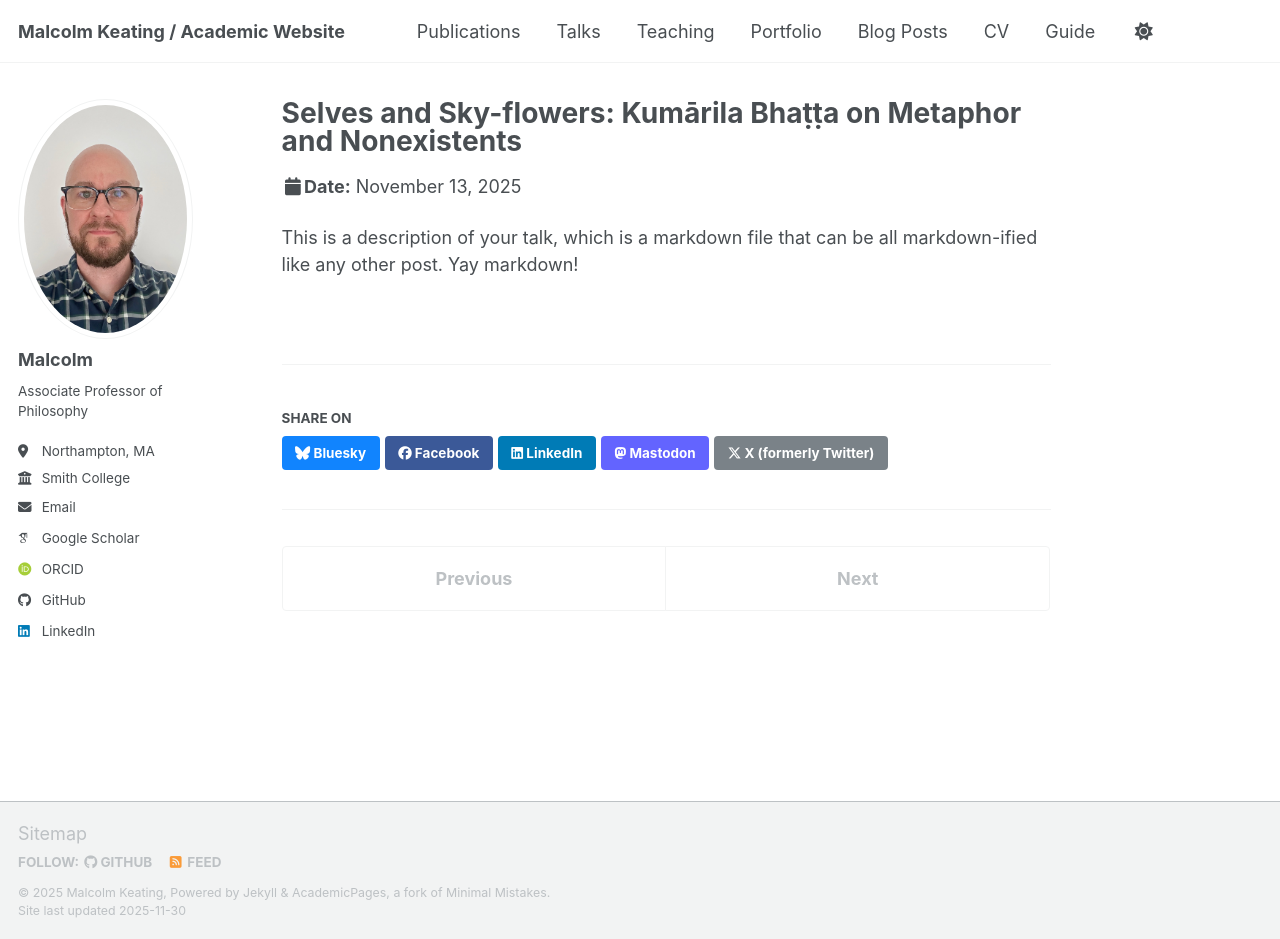
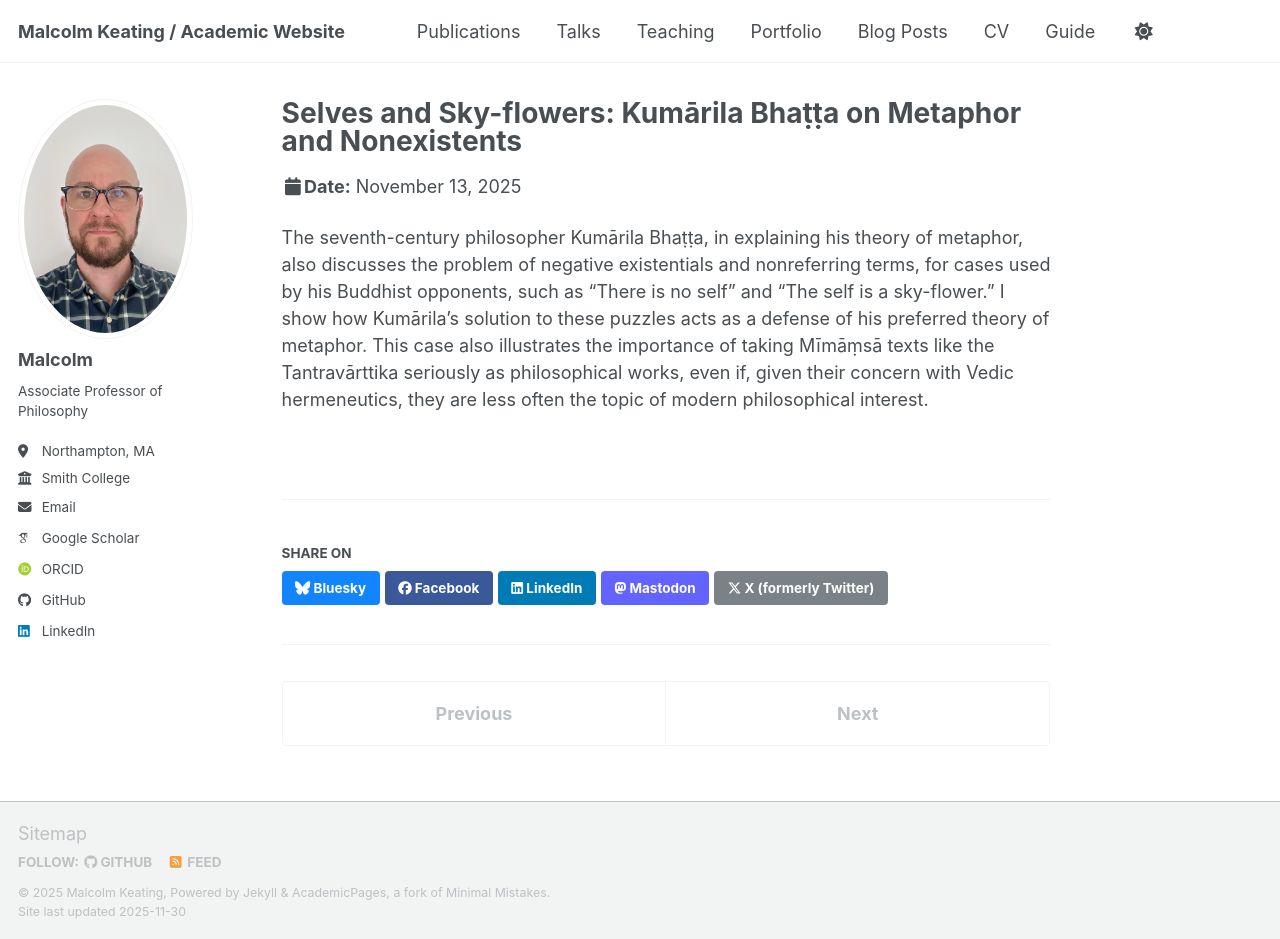
Before and after one commit to malcolmkeating/malcolmkeating.github.io, a Jekyll site: the page built from _talks/2025-11-13-talk-1.md, in a window 1280 px wide and 939 px high. Built offline with Jekyll 4.4.1, drawn with Linux system fonts in a browser that asks for light colours; some web fonts are replaced; a script bundle is joined from its source files by our own code; library files that are not in the unit come from our copies.

Commit message:
Update 2025-11-13-talk-1.md
Added talk description

```diff
--- a/_talks/2025-11-13-talk-1.md
+++ b/_talks/2025-11-13-talk-1.md
@@ -8,4 +8,4 @@ date: 2025-11-13
 location: "Oxford, UK"
 ---
 
-This is a description of your talk, which is a markdown file that can be all markdown-ified like any other post. Yay markdown!
+The seventh-century philosopher Kumārila Bhaṭṭa, in explaining his theory of metaphor, also discusses the problem of negative existentials and nonreferring terms, for cases used by his Buddhist opponents, such as “There is no self” and “The self is a sky-flower.” I show how Kumārila’s solution to these puzzles acts as a defense of his preferred theory of metaphor. This case also illustrates the importance of taking Mīmāṃsā texts like the Tantravārttika seriously as philosophical works, even if, given their concern with Vedic hermeneutics, they are less often the topic of modern philosophical interest.
```
